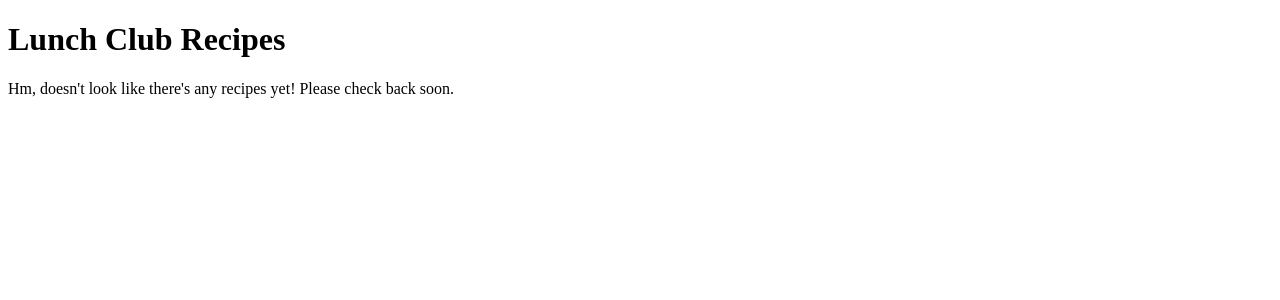
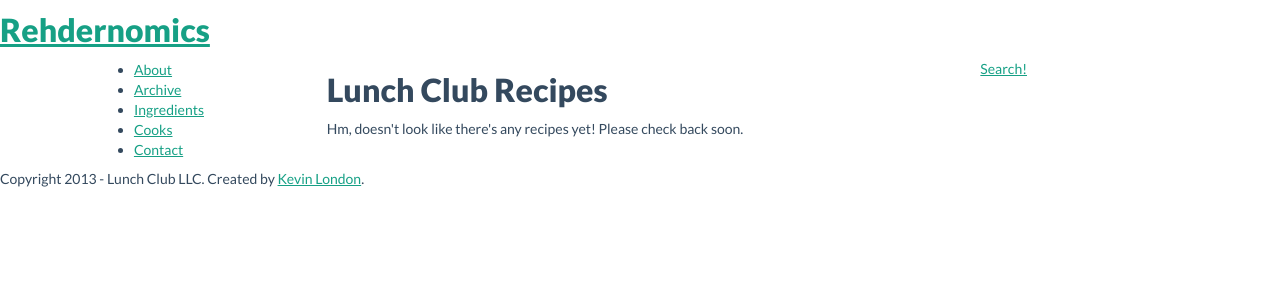
Before and after one commit to kevinlondon/rehdernomics.com, a Django app: page /lunchclub/ in a window 1280 px wide. Shown: the top 300 px of the page. Run offline with Django 3.2, Linux system fonts and the light colour scheme; data that the repository does not hold is empty; some libraries are stand-ins or nearby versions.

Commit message:
Adding basic styling to pages.

```diff
--- a/templates/base.html
+++ b/templates/base.html
@@ -1,10 +1,34 @@
 <!doctype html>
+{% load staticfiles %}
 <html>
     <head>
         <title>{% block page_title %}{% endblock %}Rehdernomics</title>
+
+        <!-- Styles -->
+        <link href="{% static "bootstrap/css/bootstrap.css" %}" rel="stylesheet">
+        <link href="{% static "css/flat-ui.css" %}" rel="stylesheet">
     </head>
     <body>
-        {% block page_content %}
-        {% endblock %}
+        {% block top_nav %}{% endblock top_nav %}
+        <div class="row-fluid">
+            <div class="span2 offset1">
+                <!-- Left Nav -->
+                {% block left_nav %}{% endblock left_nav %}
+            </div>
+
+            <div class="span6">
+                {% block page_content %}{% endblock page_content %}
+            </div>
+
+            <div class="span2">
+                {% block right_nav %}{% endblock right_nav%}
+            </div>
+        </div>
+
+        <div class="row-fluid">
+            Copyright 2013 - Lunch Club LLC.
+            Created by <a href="http://kevinlondon.com">Kevin London</a>.
+            {% block footer_content %}{% endblock footer_content %}
+        </div>
     </body>
 </html>
--- a/templates/recipe/base.html
+++ b/templates/recipe/base.html
@@ -1 +1,19 @@
 {% extends "base.html" %}
+
+{% block top_nav %}
+    <a href="#"><h1>Rehdernomics</h1></a>
+{% endblock %}
+
+{% block left_nav %}
+    <ul>
+        <li><a href="#">About</a></li>
+        <li><a href="#">Archive</a></li>
+        <li><a href="#">Ingredients</a></li>
+        <li><a href="#">Cooks</a></li>
+        <li><a href="#">Contact</a></li>
+    </ul>
+{% endblock %}
+
+{% block right_nav %}
+    <a href="#">Search!</a>
+{% endblock %}
```
Also changed, not shown: recipe/tests/test_models.py (+8 -0 lines).
